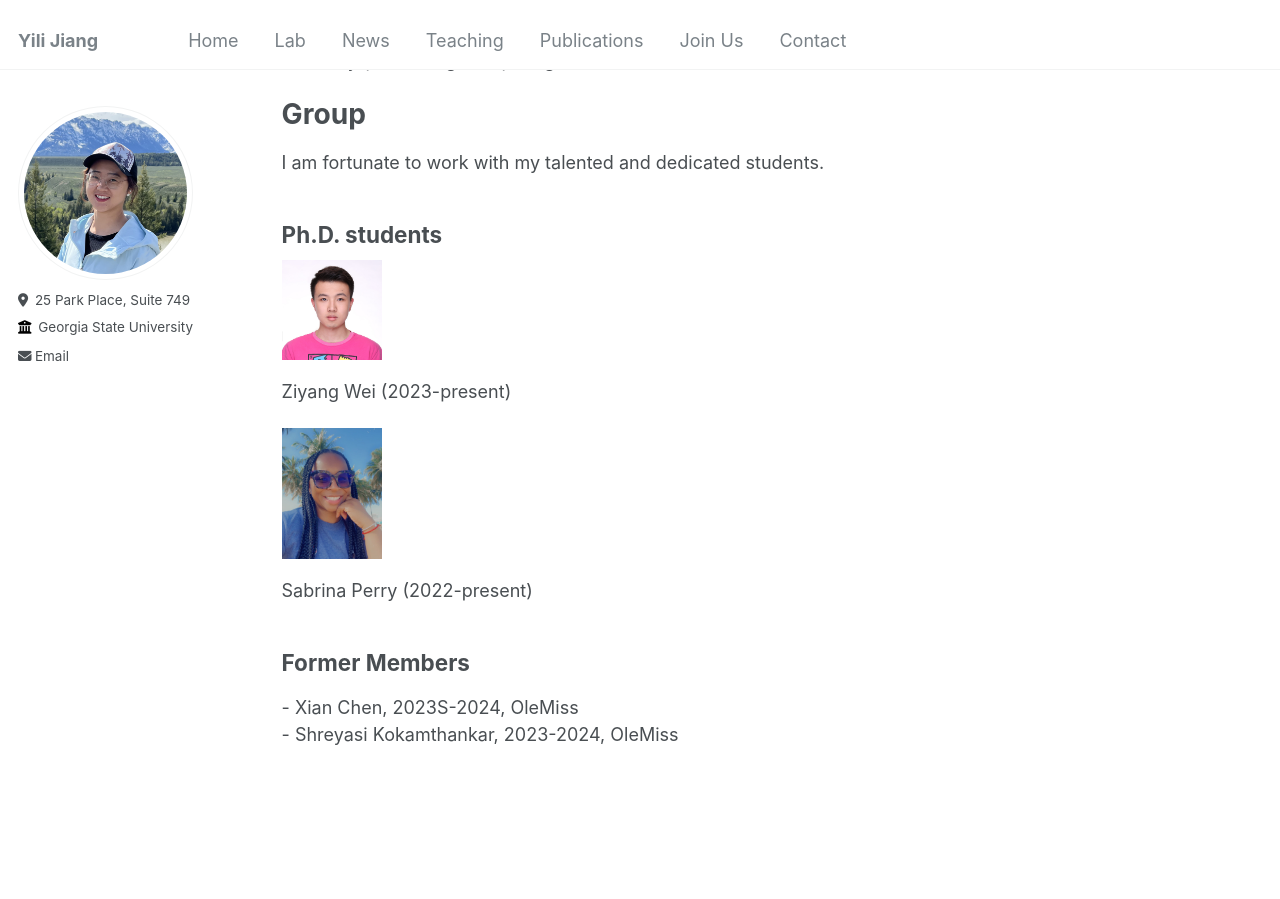
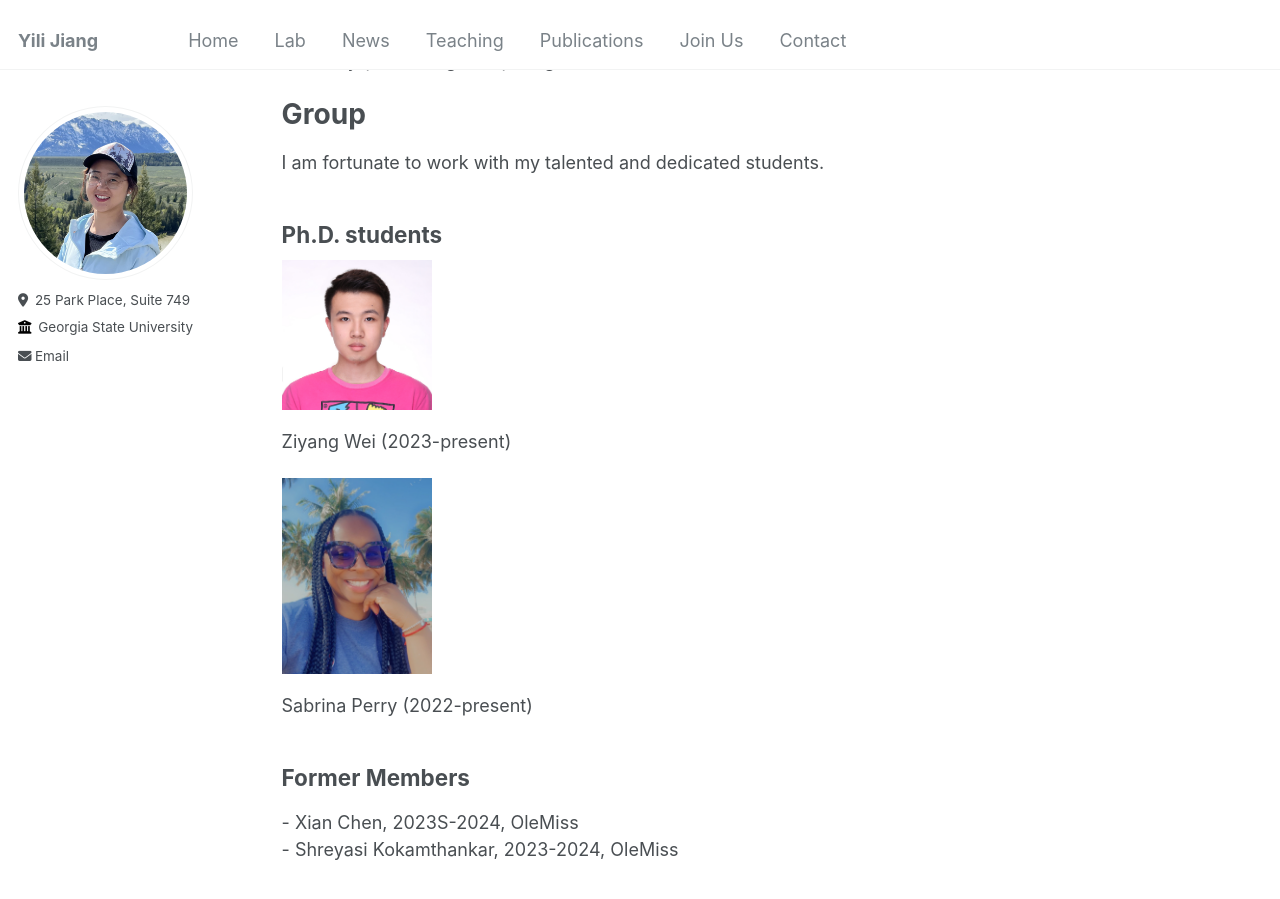
Before and after one commit to suhbrina-perry/suhbrina-perry.github.io, a Jekyll site: the page built from _pages/lab.html, in a window 1280 px wide and 900 px high, scrolled down 608 px. Built offline with Jekyll 4.4.1, drawn with Linux system fonts in a browser that asks for light colours.

Commit message:
Update lab.html

```diff
--- a/_pages/lab.html
+++ b/_pages/lab.html
@@ -190,9 +190,9 @@ author_profile: true
     <p> I am fortunate to work with my talented and dedicated students. </p>
     <h2>Ph.D. students</h2>
     <div>
-     <img src="/images/ZiyangPortrait.jpg" width="100" height="100">
+     <img src="/images/ZiyangPortrait.jpg" width="150" height="150">
     <p> Ziyang Wei (2023-present)</p>
-     <img src="/images/SabrinaPortrait2.jpg" width="100" height="100">
+     <img src="/images/SabrinaPortrait2.jpg" width="150" height="150">
     <p> Sabrina Perry (2022-present) </p>
     </div>
     <h2>Former Members</h3>
```
